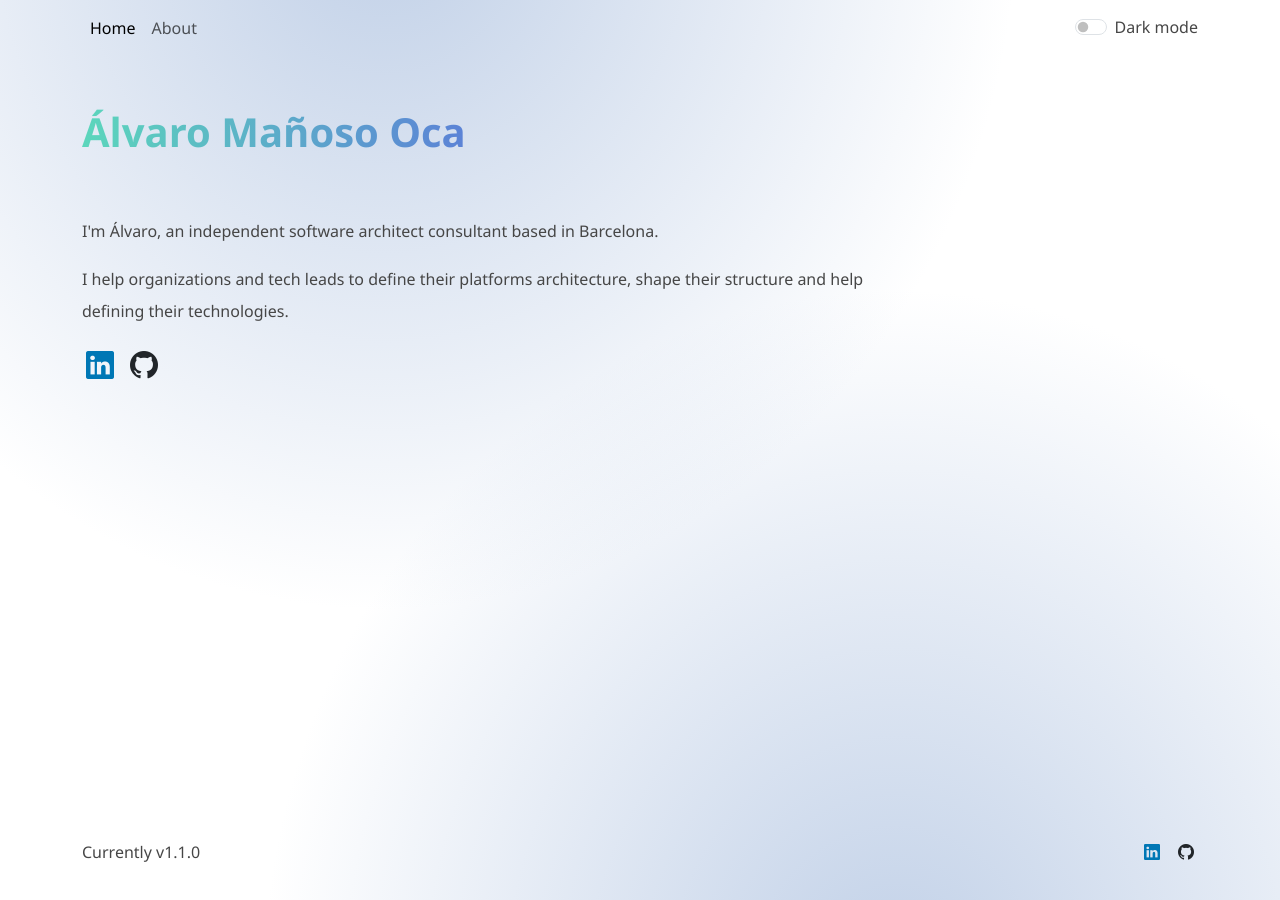
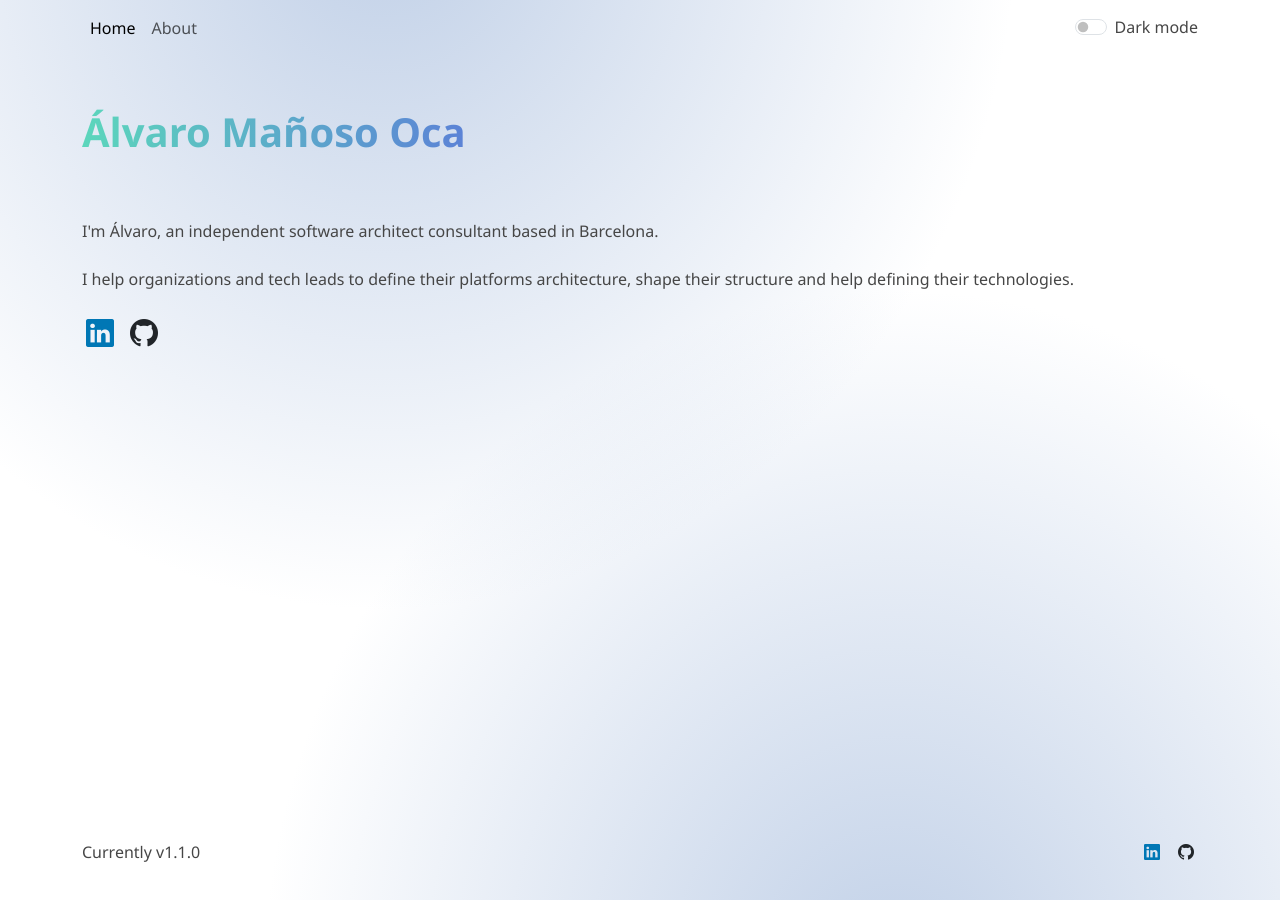
Before and after one commit to alvaromaoc/alvaromaoc.github.io, a Jekyll site: the page built from index.html, in a window 1280 px wide. Built offline with Jekyll 4.4.1, drawn with Linux system fonts in a browser that asks for light colours; nearby versions of some CDN libraries.

Commit message:
Fixing width in a responsive way

```diff
--- a/_layouts/page.html
+++ b/_layouts/page.html
@@ -9,5 +9,7 @@ layout: default
     {% endif %}
 </header>
 <main class="container">
-    {{ content }}
+    <div class="w-100" style="max-width: 1000px">
+        {{ content }}
+    </div>
 </main>
--- a/about/index.html
+++ b/about/index.html
@@ -2,9 +2,10 @@
 layout: page
 title: About
 ---
-<div class="w-75">
 <p>
-        Based in Barcelona and connected to the world. I can collaborate in three different languages, <strong>Spanish</strong>, <strong>Catalan</strong> and <strong>English</strong>. And I'm able to order for a coffee in one more, <strong>French</strong>.
+    Based in Barcelona and connected to the world. I can collaborate in three different languages,
+    <strong>Spanish</strong>, <strong>Catalan</strong> and <strong>English</strong>. And I'm able to order for a coffee
+    in one more, <strong>French</strong>.
 </p>
 <p class="quote">
     Un café au lait avec un sachet de sucre, s'il vous plaît.
@@ -13,4 +14,3 @@ title: About
 <p>
     I'm an independent software architect consultant with more than 4 years of experience in the software industry.
 </p>
-</div>
--- a/index.html
+++ b/index.html
@@ -2,7 +2,6 @@
 layout: page
 title: Home
 ---
-<div class="w-75">
 <p>
     I'm Álvaro, an independent software architect consultant based in Barcelona.
 </p>
@@ -22,4 +21,3 @@ title: Home
         </a>
     </li>
 </ul>
-</div>
```
Lines whose indentation alone changed are shown as unchanged.
